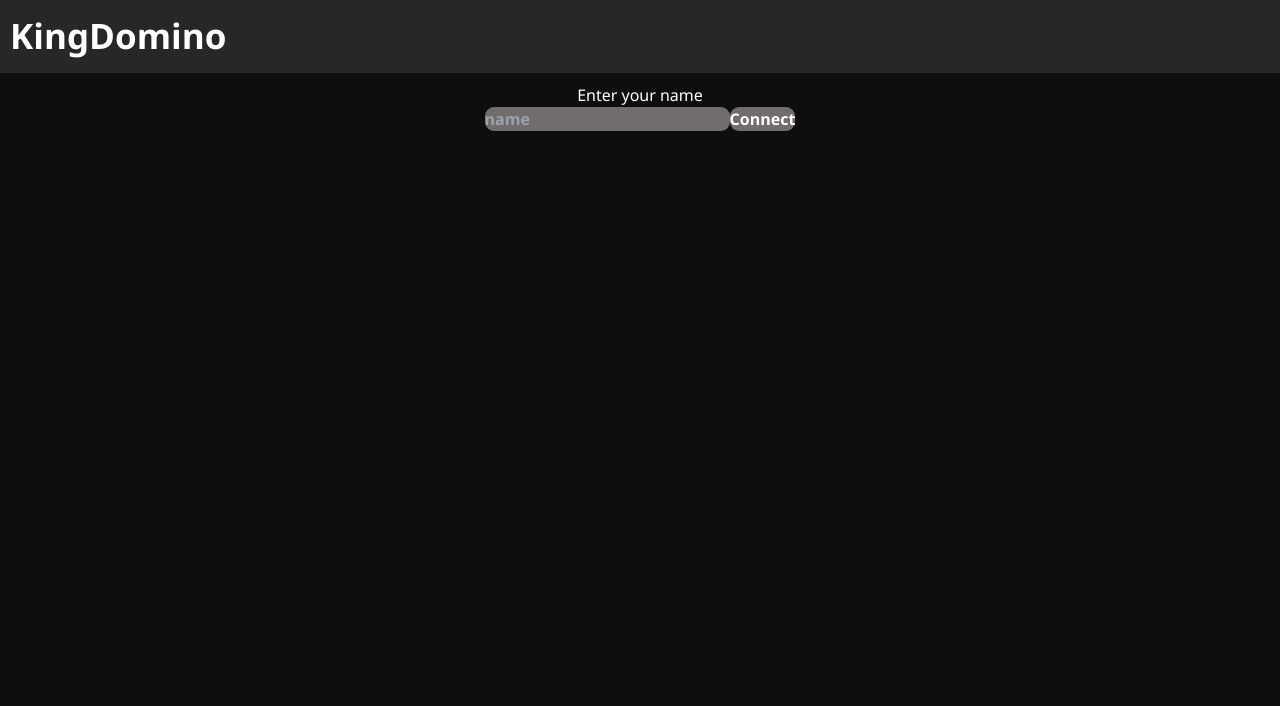
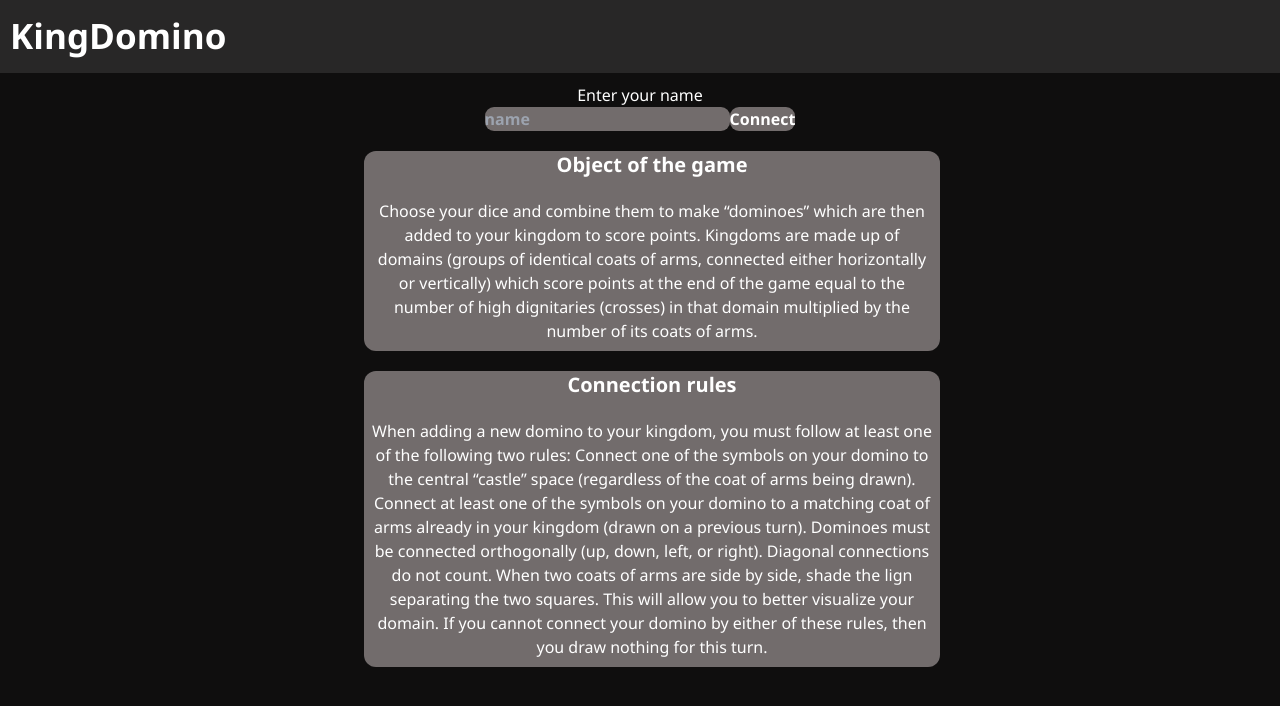
Before and after one commit to lozanov95/kingdomino, a React (Vite) app in the folder gameclient/: page / in a window 1280 px wide. Shown: the top 706 px of the page. Built offline with nearby package versions, Linux system fonts and the light colour scheme.

Commit message:
added the rules on the connection screen

```diff
--- a/gameclient/src/App.tsx
+++ b/gameclient/src/App.tsx
@@ -1,11 +1,13 @@
 import Game from './components/game'
 import Navigation from './components/nav'
+import { RulesSection } from './components/rules'
 
 function App() {
   return (
     <div className="app">
       <Navigation />
       <Game />
+      {/* <RulesSection /> */}
     </div>
   )
 }
--- a/gameclient/src/components/game.tsx
+++ b/gameclient/src/components/game.tsx
@@ -4,6 +4,7 @@
 import { Board } from "./board"
 import { DiceSection } from "./dice"
 import { PowerPrompt } from "./powerprompt"
+import { RulesSection } from "./rules"
 
 function Game() {
     const [gameState, setGameState] = useState(WebSocket.CLOSED)
@@ -101,6 +102,7 @@
 
     return (
         <>
+            {gameState !== WebSocket.OPEN ? <Connect connectHandler={handleConnect} playerName={playerName} setPlayerName={setPlayerName} /> :
                 <div className="game">
                     {statusMsg !== "" ? <StatusPane message={statusMsg} /> : ""}
                     {power.type !== 0 && !power.confirmed && <PowerPrompt handlePowerChoice={handlePowerChoice} power={power} />}
@@ -109,8 +111,8 @@
                         <BonusBoard bonusCard={bonusCard} />
                         <DiceSection selectedDice={selectedDice} dices={dices} handleDiceSelect={handleDiceSelect} />
                     </> : ""}
-                {gameState !== WebSocket.OPEN ? <Connect connectHandler={handleConnect} playerName={playerName} setPlayerName={setPlayerName} /> : ""}
                 </div>
+            }
         </>
     )
 }
@@ -118,11 +120,14 @@
 function Connect({ connectHandler, playerName, setPlayerName }: { connectHandler: any, playerName: string, setPlayerName: any }) {
 
     return (
-        <form onSubmitCapture={connectHandler} className="connectForm">
+        <div className="game m-auto">
+            <form onSubmitCapture={connectHandler} className="connectForm object-center">
                 <h2>Enter your name</h2>
                 <input placeholder="name" minLength={3} value={playerName} onChange={e => setPlayerName(e.target.value)} required />
                 <button>Connect</button>
+                <RulesSection />
             </form>
+        </div>
     )
 }
 
--- /dev/null
+++ b/gameclient/src/components/rules.tsx
@@ -0,0 +1,56 @@
+export function RulesSection() {
+    const paragraphs = [
+        {
+            header: "Object of the game",
+            text: `Choose your dice and combine them to make “dominoes” which are then added to your kingdom to score points.
+            Kingdoms are made up of domains (groups of identical coats of arms, connected either horizontally or vertically) which score points
+            at the end of the game equal to the number of high dignitaries (crosses) in that
+            domain multiplied by the number of its coats of arms.`
+        },
+        {
+            header: "Connection rules",
+            text: `When adding a new domino to your kingdom, you must
+            follow at least one of the following two rules:
+            Connect one of the symbols
+            on your domino to the
+            central “castle” space
+            (regardless of the coat of
+            arms being drawn). Connect at least one of the symbols
+            on your domino to a matching
+            coat of arms already
+            in your kingdom
+            (drawn on a
+            previous turn).
+            Dominoes must be
+            connected orthogonally
+            (up, down, left, or right).
+            Diagonal connections
+            do not count. When two coats of arms are side by side, shade the lign
+            separating the two squares. This will allow you to better
+            visualize your domain.
+            If you cannot connect your domino by either of these rules,
+            then you draw nothing for this turn.`
+        },
+    ]
+
+    return (
+        <div className="container max-w-xl center object-center">
+            {
+                paragraphs.map((paragraph) => {
+                    return <Paragraph header={paragraph.header} text={paragraph.text} />
+                })
+            }
+        </div>
+    )
+}
+
+function Paragraph({ header, text }: { header: string, text: string }) {
+    return (
+        <div className="container max-w-xl object- col-1 px-2 pb-2 m-3 rounded-xl">
+            <p className="text-xl font-bold m-5">{header}</p>
+            <text>
+                {text}
+            </text>
+        </div>
+    )
+}
--- a/gameclient/src/index.css
+++ b/gameclient/src/index.css
@@ -184,3 +184,6 @@
 .connectForm {
   grid-area: board;
 }
+.col-1 {
+  background: var(--primary-color);
+}
```
Lines whose indentation alone changed are shown as unchanged.
